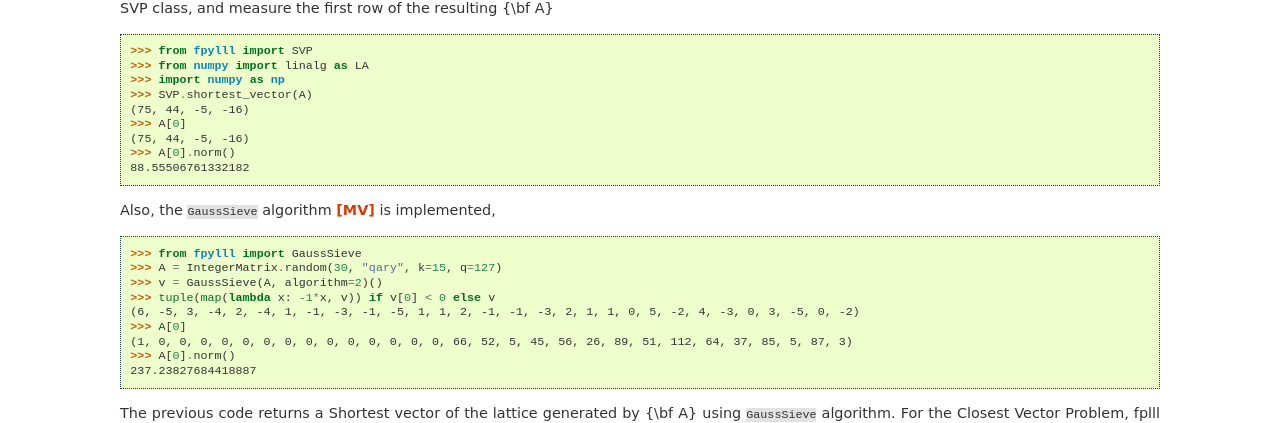
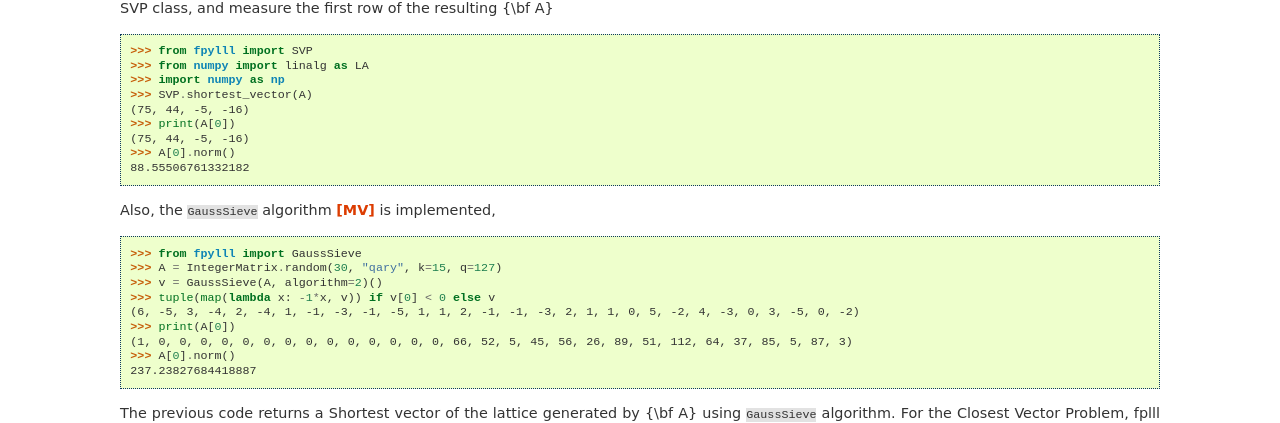
Before and after one commit to fplll/fpylll, a Sphinx documentation site: the page built from docs/tutorial.rst, in a window 1280 px wide and 900 px high, scrolled down 1914 px. Shown: the part 143-566 px from the top of the window. Built offline with Sphinx 7.4.7, drawn with Linux system fonts in a browser that asks for light colours.

Commit message:
more repairing of previously introduced bugs

```diff
--- a/docs/tutorial.rst
+++ b/docs/tutorial.rst
@@ -144,7 +144,7 @@
     >>> import numpy as np
     >>> SVP.shortest_vector(A)
     (75, 44, -5, -16)
-    >>> A[0]
+    >>> print(A[0])
     (75, 44, -5, -16)
     >>> A[0].norm()
     88.55506761332182
@@ -159,7 +159,7 @@
     >>> v = GaussSieve(A, algorithm=2)()
     >>> tuple(map(lambda x: -1*x, v)) if v[0] < 0 else v
     (6, -5, 3, -4, 2, -4, 1, -1, -3, -1, -5, 1, 1, 2, -1, -1, -3, 2, 1, 1, 0, 5, -2, 4, -3, 0, 3, -5, 0, -2)
-    >>> A[0]
+    >>> print(A[0])
     (1, 0, 0, 0, 0, 0, 0, 0, 0, 0, 0, 0, 0, 0, 0, 66, 52, 5, 45, 56, 26, 89, 51, 112, 64, 37, 85, 5, 87, 3)
     >>> A[0].norm()
     237.23827684418887
```
